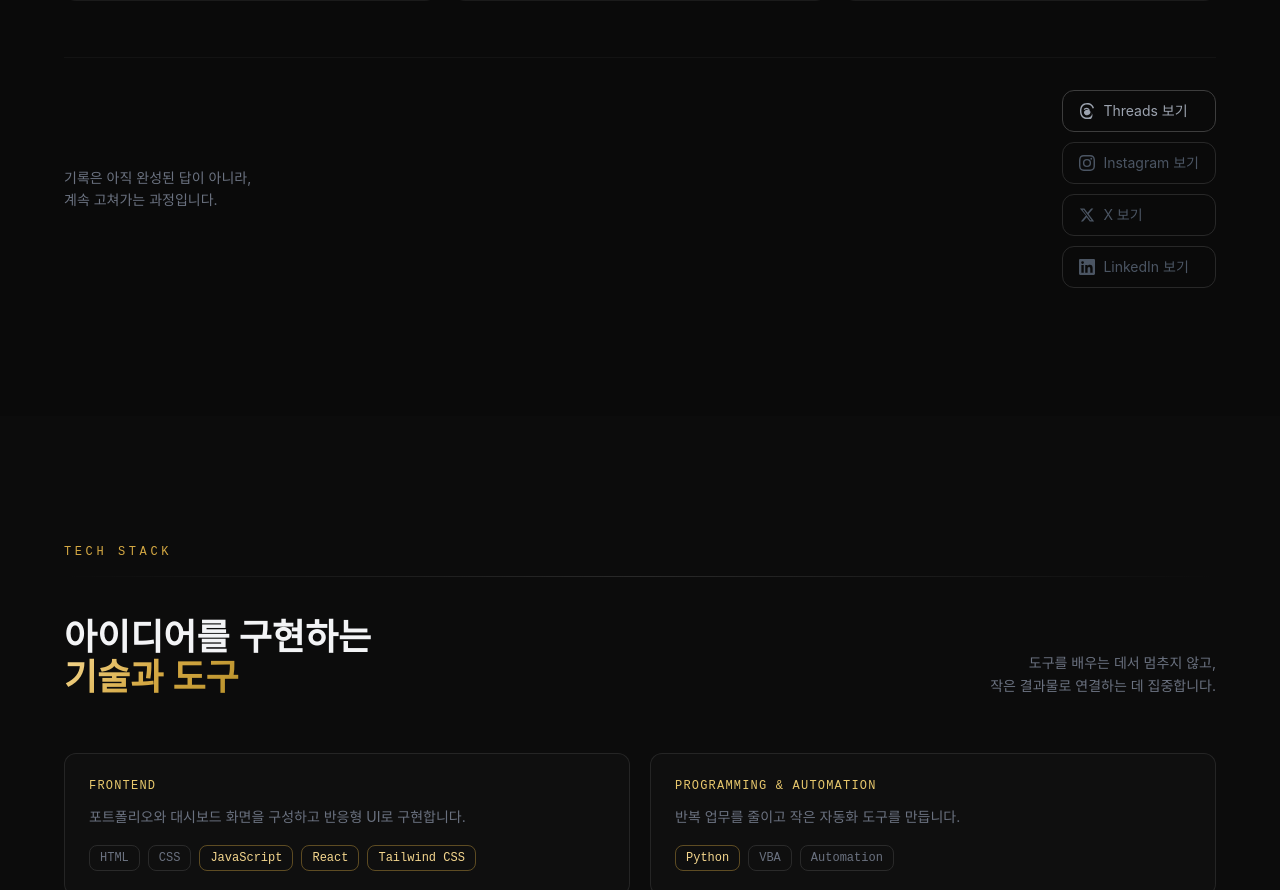
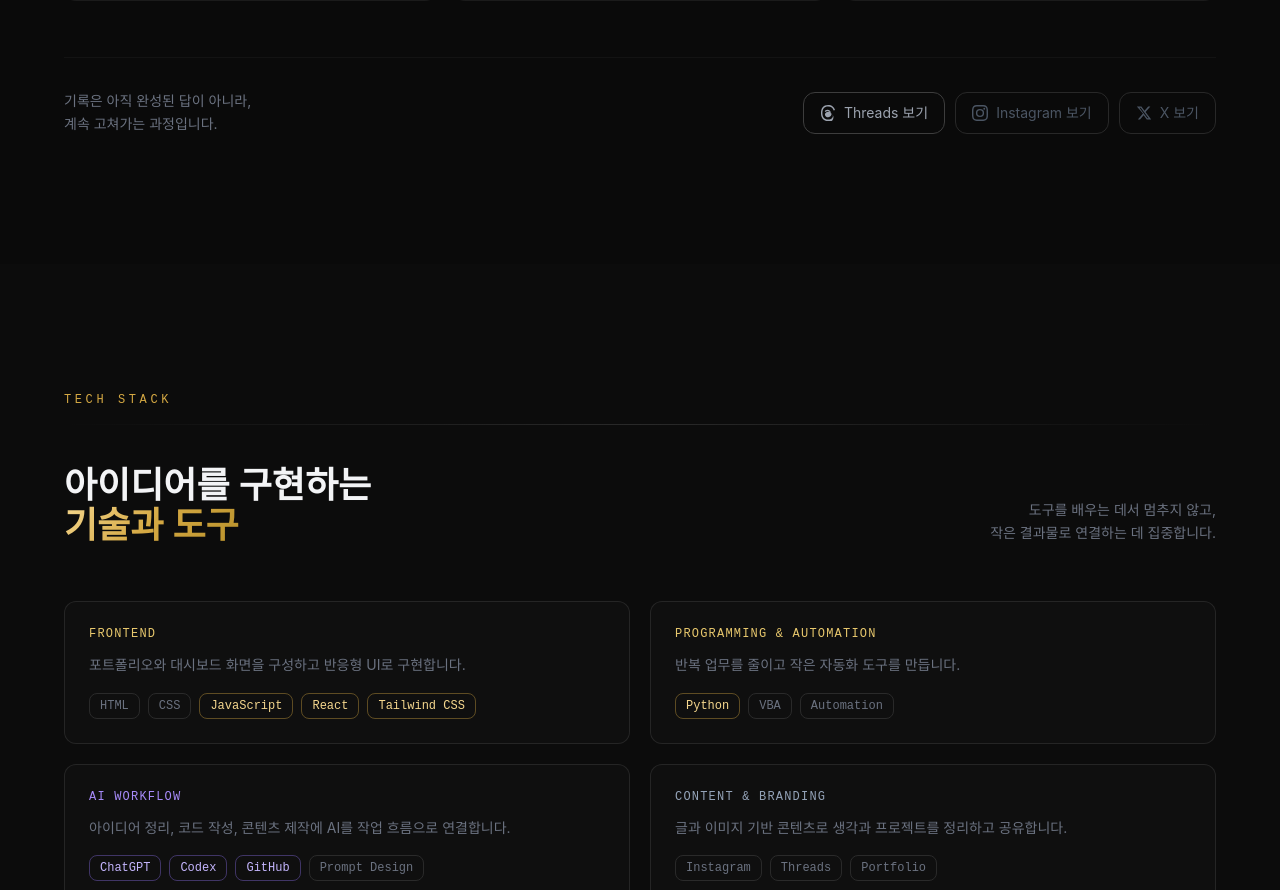
Before and after one commit to gustj369/portfolio, a React (Create React App) app: page / in a window 1280 px wide. Shown: the part 4957-5847 px from the top of the page. Built offline with nearby package versions, Linux system fonts and the light colour scheme.

Commit message:
fix: Writing CTA flex-wrap + remove LinkedIn
- flex-col → flex-wrap: buttons now flow horizontally (Threads · Instagram · X)
- Remove LinkedIn: doesn't fit writing/content section theme
  (LinkedIn stays in Contact section)

Co-Authored-By: Claude Sonnet 4.6 <noreply@anthropic.com>

```diff
--- a/src/components/Writing.jsx
+++ b/src/components/Writing.jsx
@@ -119,7 +119,7 @@ export default function Writing() {
             <br />
             계속 고쳐가는 과정입니다.
           </p>
-          <div className="flex flex-col gap-2.5 flex-shrink-0">
+          <div className="flex flex-wrap gap-2.5 flex-shrink-0">
             {/* Primary — Threads */}
             <a
               href={meta.social.threads}
@@ -156,18 +156,6 @@ export default function Writing() {
               </svg>
               X 보기
             </a>
-            {/* LinkedIn */}
-            <a
-              href={meta.social.linkedin}
-              target="_blank"
-              rel="noopener noreferrer"
-              className="inline-flex items-center gap-2 px-4 py-2.5 rounded-xl border border-dark-400/60 hover:border-dark-300/60 text-gray-600 hover:text-gray-400 text-sm transition-all duration-200 hover:-translate-y-0.5"
-            >
-              <svg className="w-4 h-4" fill="currentColor" viewBox="0 0 24 24">
-                <path d="M20.447 20.452h-3.554v-5.569c0-1.328-.027-3.037-1.852-3.037-1.853 0-2.136 1.445-2.136 2.939v5.667H9.351V9h3.414v1.561h.046c.477-.9 1.637-1.85 3.37-1.85 3.601 0 4.267 2.37 4.267 5.455v6.286zM5.337 7.433a2.062 2.062 0 01-2.063-2.065 2.064 2.064 0 112.063 2.065zm1.782 13.019H3.555V9h3.564v11.452zM22.225 0H1.771C.792 0 0 .774 0 1.729v20.542C0 23.227.792 24 1.771 24h20.451C23.2 24 24 23.227 24 22.271V1.729C24 .774 23.2 0 22.222 0h.003z" />
-              </svg>
-              LinkedIn 보기
-            </a>
           </div>
         </div>
 
```
